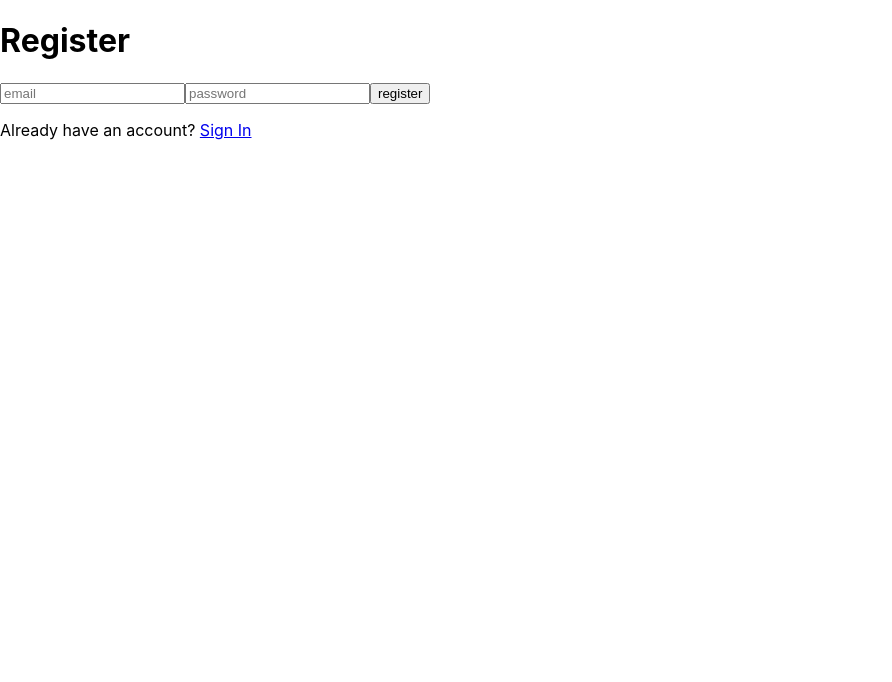
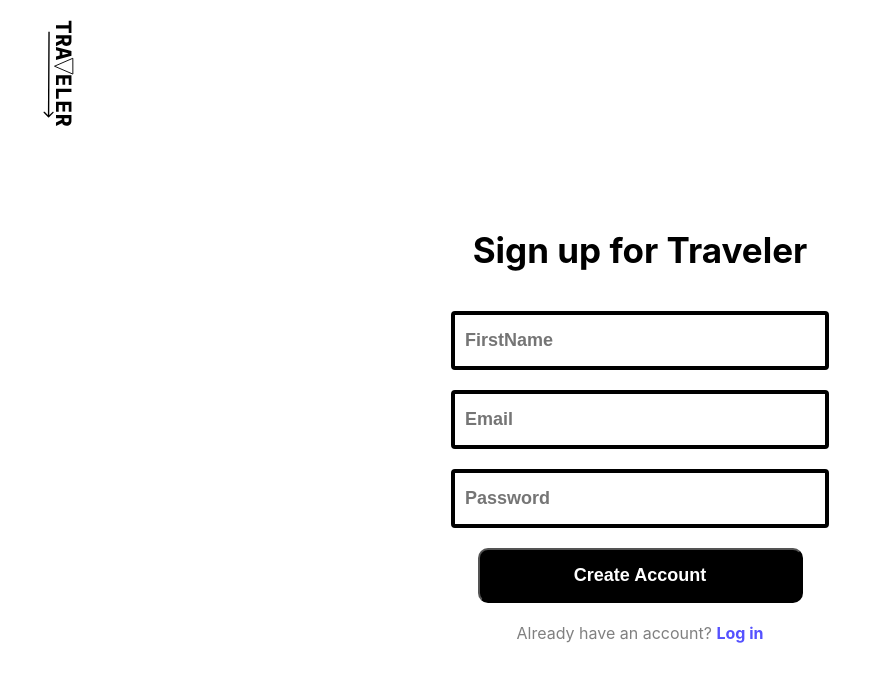
Before and after one commit to Frussia122/Interactive-map, a React (Create React App) app: page /register in a window 1280 px wide. Shown: the top 682 px of the page, without its empty margins (0-892 px from the left). Built offline with nearby package versions, Linux system fonts and the light colour scheme.

Commit message:
Added styles, and a new registation field

```diff
--- a/src/components/authForm/AuthForm.jsx
+++ b/src/components/authForm/AuthForm.jsx
@@ -1,30 +1,113 @@
 
 import { useState } from "react";
+import styled from 'styled-components';
+
+// Styled Components
 
 
-function AuthForm({title, handleClick}) {
+
+const AuthWraper = styled.ul`
+
+  padding-left: 0;
+  display: flex;
+  flex-direction: column;
+  align-items: center;
+  margin: 40px auto 0 auto;
+  max-width: 350px;
+
+`
+const AuthInput = styled.input`
+  width:100%;
+  margin-bottom: 20px;
+  border-radius:4px;
+  padding: 15px 10px;
+  font-size: 18px;
+  outline:none;
+  border: 4px solid black;
+  font-weight: bold;
+
+  &:focus {
+    border: 4px solid #5551ff;
+  }
+
+`
+
+const AuthButton = styled.button`
+  border-radius:10px;
+  color: white;
+  background-color: black;
+  width:325px;
+  padding: 15px 10px;
+  font-size: 18px;
+  margin-bottom: 20px;
+  font-weight: bold;
+  cursor: pointer;
+  transition: all .2s linear;
+  &:hover{
+    transform: translateY(-5px);
+  }
+`
+
+
+
+
+
+
+
+
+function AuthForm({title, handleClick, type}) {
 
     const [email, setEmail] = useState('');
     const [password, setPassword] = useState('');
+    const [userName, setUserName] = useState('');
+
 
   return (
-    <div>
-        <input
+    type === "login" ? (
+      <AuthWraper>
+        <AuthInput
         type="email"
         value={email}
         onChange={(e) => setEmail(e.target.value)}
-        placeholder = "email"/>
-        <input
+        placeholder = "Email"/>
+
+        <AuthInput
         type="password"
         value={password}
         onChange={(e) => setPassword(e.target.value)}
-        placeholder = "password"/>
+        placeholder = "Password"/>
 
-        <button
+        <AuthButton
         onClick={() => handleClick(email, password)}>
             {title}
-        </button>
-    </div>
+        </AuthButton>
+    </AuthWraper>
+    ) : (
+      <AuthWraper>
+          <AuthInput
+          type="text"
+          value={userName}
+          onChange={(e) => setUserName(e.target.value)}
+          placeholder = "FirstName"/>
+
+          <AuthInput
+          type="email"
+          value={email}
+          onChange={(e) => setEmail(e.target.value)}
+          placeholder = "Email"/>
+
+          <AuthInput
+          type="password"
+          value={password}
+          onChange={(e) => setPassword(e.target.value)}
+          placeholder = "Password"/>
+
+          <AuthButton
+          onClick={() => handleClick(email, password, userName)}>
+              {title}
+          </AuthButton>
+    </AuthWraper>
+    )
   )
 }
 
--- a/src/components/signIn/SignIn.jsx
+++ b/src/components/signIn/SignIn.jsx
@@ -5,8 +5,6 @@
 
 import {setUser} from 'store/slices/userSlice'
 import AuthForm from '../authForm/AuthForm';
-
-
 
 
 function SignIn() {
@@ -18,11 +16,13 @@
 
         signInWithEmailAndPassword(auth, email, password)
             .then(({user}) => {
+              console.log(user);
               localStorage.setItem('accessToken', user.accessToken);
               dispatch(setUser({
                 email: user.email,
                 id: user.uid,
                 token: user.accessToken,
+                userName: user.displayName,
               }))
               navigate("/");
             })
@@ -33,8 +33,9 @@
 
   return (
     <AuthForm
-    title="Sign In"
-    handleClick={handleLogin}/>
+    title="Log In"
+    handleClick={handleLogin}
+    type="login"/>
   )
 
 }
--- a/src/components/signUp/SignUp.jsx
+++ b/src/components/signUp/SignUp.jsx
@@ -1,36 +1,55 @@
 import { useDispatch } from 'react-redux'
 import { useNavigate } from 'react-router-dom'
 import { setUser } from 'store/slices/userSlice'
-import { getAuth, createUserWithEmailAndPassword } from "firebase/auth";
+import { getAuth, createUserWithEmailAndPassword, updateProfile} from "firebase/auth";
 
 
 
 import React from 'react'
 import AuthForm from '../authForm/AuthForm';
-import { writeUserData } from 'hooks/writeUserData';
+
+
 
 function SignUp() {
     const dispatch = useDispatch();
     let navigate = useNavigate();
 
-    const handleRegistration = (email, password) => {
+    const handleRegistration = (email, password, userName) => {
         const auth = getAuth();
+
+
+
         createUserWithEmailAndPassword(auth, email, password)
             .then(({user}) => {
+              console.log(user)
               localStorage.setItem('accessToken', user.accessToken);
               dispatch(setUser({
                 email: user.email,
                 id: user.uid,
                 token: user.accessToken,
               }))
+              updateProfile(auth.currentUser, {
+                displayName: userName,
+              })
+              .then(() => {
+                navigate("/");
+              })
+              .catch((error) => {
+                console.log(error)
+              });
+
               navigate("/");
             })
             .catch(console.error);
+
+
+
     }
 
   return (
-    <AuthForm title="register"
-    handleClick={handleRegistration}/>
+    <AuthForm title="Create Account"
+    handleClick={handleRegistration}
+    type="registration"/>
   )
 
 }
--- a/src/firebase.js
+++ b/src/firebaseConfig.js
@@ -1,6 +1,4 @@
 import { initializeApp } from "firebase/app";
-
-console.log(process.env)
 
 const firebaseConfig = {
   apiKey: process.env.REACT_APP_FIREBASE_API_KEY,
--- a/src/hooks/use-auth.js
+++ b/src/hooks/use-auth.js
@@ -5,7 +5,7 @@
 
 export function useAuth() {
     const [token, setToken] = useState(localStorage.getItem('accessToken') || '');
-    const {email, id} = useSelector(state => state.user);
+    const {email, id, userName} = useSelector(state => state.user);
 
     // обновление токена при изменении его значения в localStorage
     useEffect(() => {
@@ -20,5 +20,6 @@
       token,
       email,
       id,
+      userName,
     };
   }
--- a/src/index.css
+++ b/src/index.css
@@ -1,3 +1,5 @@
+@import-normalize;
+
 body {
   margin: 0;
   font-family: -apple-system, BlinkMacSystemFont, 'Segoe UI', 'Roboto', 'Oxygen',
--- a/src/index.js
+++ b/src/index.js
@@ -6,7 +6,7 @@
 
 
 import './index.css';
-import './firebase';
+import './firebaseConfig';
 import App from './App';
 
 
--- a/src/pages/homePage/HomePage.jsx
+++ b/src/pages/homePage/HomePage.jsx
@@ -4,14 +4,15 @@
 import { removeUser } from 'store/slices/userSlice';
 import { useAuth } from 'hooks/use-auth';
 import { getAuth, onAuthStateChanged } from 'firebase/auth';
-
+import styled from 'styled-components';
 
 import {setUser} from 'store/slices/userSlice'
 
 
 
+
 function HomePage() {
-  const { isAuth, email, token } = useAuth();
+  const { isAuth, email, token, userName } = useAuth();
   const dispatch = useDispatch();
 
   useEffect(() => {
@@ -25,6 +26,7 @@
             email: user.email,
             id: user.uid,
             token: accessToken,
+            userName: user.displayName
           })
         );
       }
@@ -41,7 +43,7 @@
       <Link to="/login" onClick={() =>{
         localStorage.removeItem('accessToken');
         dispatch(removeUser())
-      }}>Log Out from {email}</Link>
+      }}>Log Out from {userName}</Link>
     </div>
   ) : (
     <Navigate to="/login" replace={true} />
--- a/src/pages/loginPage/LoginPage.jsx
+++ b/src/pages/loginPage/LoginPage.jsx
@@ -1,16 +1,61 @@
 import SignIn from 'components/signIn/SignIn'
 import React, { Fragment } from 'react'
 import {Link} from 'react-router-dom'
+import styled from 'styled-components';
+
+import logo from 'pages/images/logo.svg';
+
+const LogoImg = styled.div`
+    background-image: url(${logo});
+    background-repeat: no-repeat;
+    background-size: contain;
+    height: 200px;
+    position: absolute;
+    top: 20px;
+    transform: rotate(90deg);
+    left: -120px;
+    width: 200px;
+`
+
+
+const Wrapper = styled.section`
+  margin: 0 auto;
+  padding-top: 25vh;
+  width: 50%
+`
+
+const Title = styled.h1`
+  text-align: center;
+  font-size: 35px;
+`
+const ActionButton = styled.div`
+  color: gray;
+  text-decoration: none;
+  text-align: center;
+  font-weight: normal;
+
+`
+
+const ActionLink = styled(Link)`
+  color: #5551ff;
+  text-decoration: none;
+  font-weight: bold;
+
+  &:hover {
+    text-decoration: underline;
+  }
+`;
 
 function LoginPage() {
   return (
-    <Fragment>
-        <h1>Login</h1>
+    <Wrapper>
+      <LogoImg ></LogoImg>
+        <Title>Sign in to Traveler</Title>
         <SignIn/>
-        <p>
-            or <Link to='/register'>Sign up</Link>
-        </p>
-    </Fragment>
+        <ActionButton>
+        No account? <ActionLink   to='/register'>Sign up</ActionLink >
+        </ActionButton>
+    </Wrapper>
   )
 }
 
--- a/src/pages/registerPage/RegisterPage.jsx
+++ b/src/pages/registerPage/RegisterPage.jsx
@@ -1,17 +1,63 @@
 import React, { Fragment } from 'react'
 import {Link} from 'react-router-dom';
+import styled from 'styled-components';
+import logo from 'pages/images/logo.svg';
+
+
 import SignUp from '../../components/signUp/SignUp';
+
+
+const LogoImg = styled.div`
+    background-image: url(${logo});
+    background-repeat: no-repeat;
+    background-size: contain;
+    height: 200px;
+    position: absolute;
+    top: 20px;
+    transform: rotate(90deg);
+    left: -120px;
+    width: 200px;
+`
+
+const Wrapper = styled.section`
+  margin: 0 auto;
+  padding-top: 25vh;
+  width: 50%
+`
+
+const Title = styled.h1`
+  text-align: center;
+  font-size: 35px;
+`
+const ActionButton = styled.div`
+  color: gray;
+  text-decoration: none;
+  text-align: center;
+  font-weight: normal;
+
+`
+
+const ActionLink = styled(Link)`
+  color: #5551ff;
+  text-decoration: none;
+  font-weight: bold;
+
+  &:hover {
+    text-decoration: underline;
+  }
+`;
+
 
 function RegisterPage() {
   return (
-    <Fragment>
-        <h1>Register</h1>
-
+    <Wrapper>
+        <LogoImg ></LogoImg>
+        <Title>Sign up for Traveler</Title>
         <SignUp />
-        <p>
-            Already have an account? <Link to="/login"> Sign In</Link>
-        </p>
-    </Fragment>
+        <ActionButton>
+        Already have an account? <ActionLink   to='/login'>Log in</ActionLink >
+        </ActionButton>
+    </Wrapper>
   )
 }
 
--- a/src/store/slices/userSlice.js
+++ b/src/store/slices/userSlice.js
@@ -2,6 +2,7 @@
 
 
 const initialState = {
+    userName: null,
     email: null,
     token: null,
     id: null,
@@ -12,11 +13,13 @@
     initialState,
     reducers: {
         setUser(state, action) {
+            state.userName = action.payload.userName
             state.email = action.payload.email;
             state.token = action.payload.token;
             state.id = action.payload.id;
         },
         removeUser(state) {
+            state.userName = null;
             state.email = null;
             state.token = null;
             state.id = null;
```
Also changed, not shown: src/pages/images/logo.svg (added).
